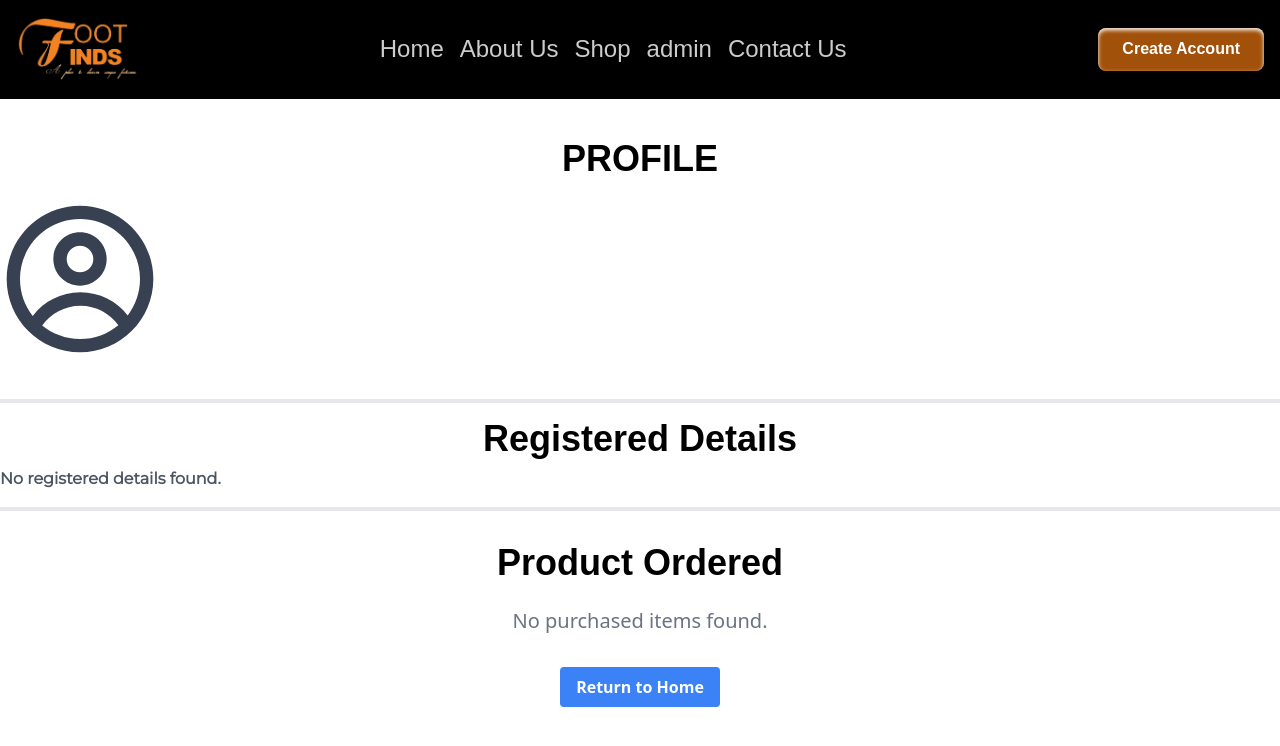
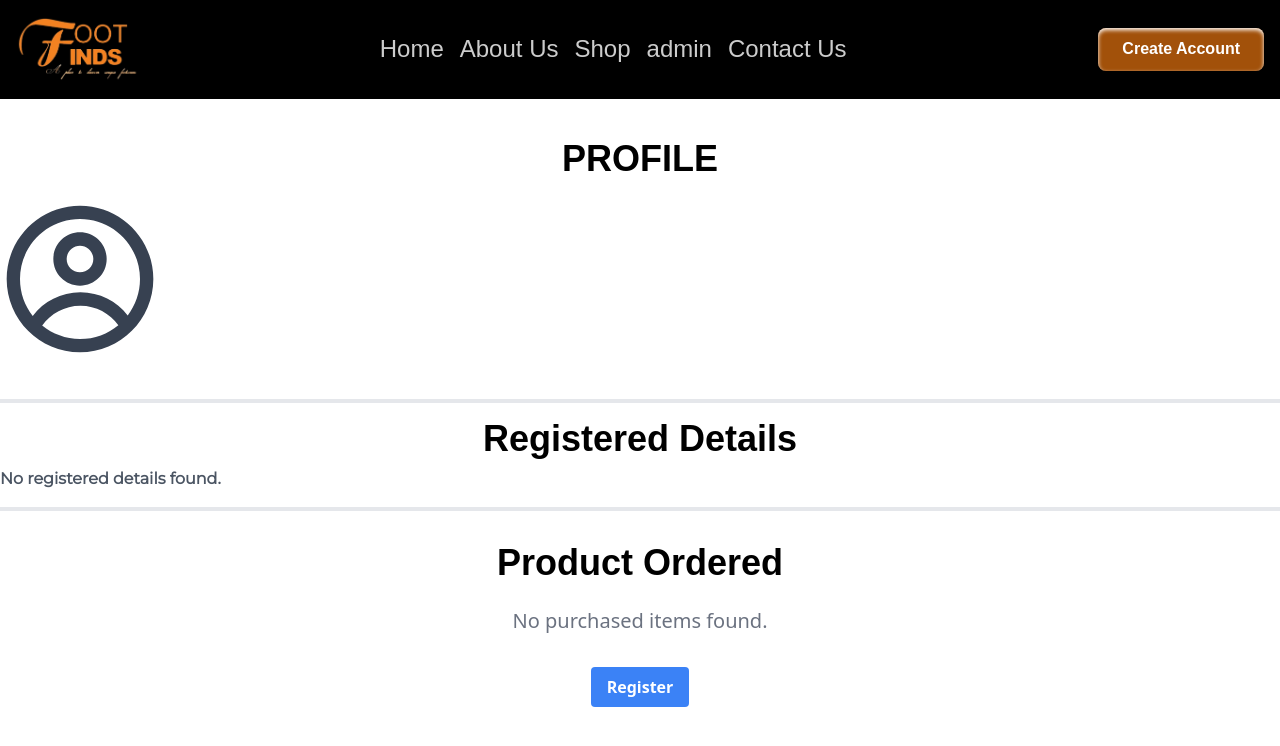
Before and after one commit to TaiwoSoftware/footfind, a React (Vite) app: page /profile in a window 1280 px wide. Shown: the top 746 px of the page. Built offline with nearby package versions, Linux system fonts and the light colour scheme; a web font is replaced by a local one.

Commit message:
done finally

```diff
--- a/src/components/Auth/ProductOrdered.tsx
+++ b/src/components/Auth/ProductOrdered.tsx
@@ -70,7 +70,7 @@ export const ProductOrdered: React.FC = () => {
             whileHover={{ scale: 1.05 }}
             whileTap={{ scale: 0.95 }}
           >
-            Return to Home
+            Register
           </motion.button>
         </Link>
       </div>
```
